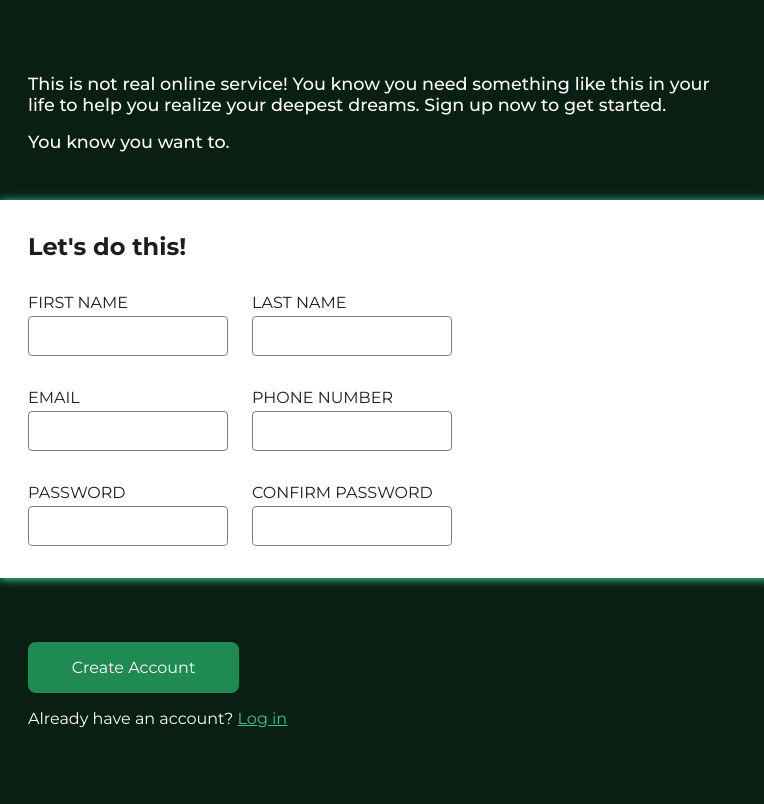
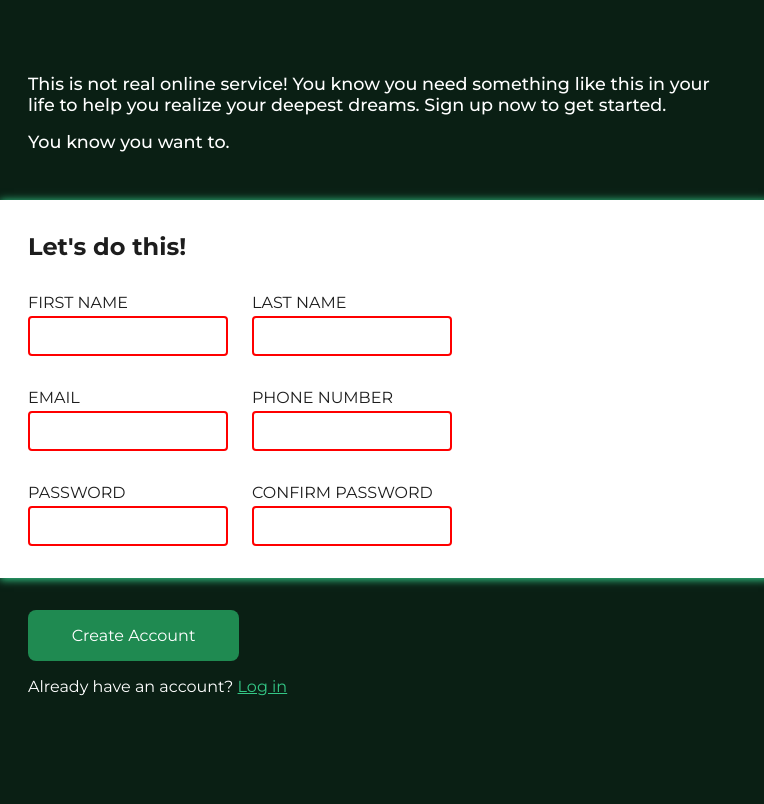
Before and after one commit to KimMillena/sign-up-form, a plain HTML site: page index.html in a window 1280 px wide. Shown: the full height of the page, 516-1280 px from the left. Drawn offline with Linux system fonts and the light colour scheme.

Commit message:
Add form validation

```diff
--- a/index.html
+++ b/index.html
@@ -29,52 +29,58 @@
                 <p class="form-text2">You know you want to.</p>
             </div>
 
-            <form class="form-container" action="/">
-                <h1 class="form-header">Let's do this!</h1>
+            <form class="form-container">
+                <div class="form-control-container">
+                    <h1 class="form-header">Let's do this!</h1>
 
-                <div class="form-control-container">
                     <div class="form-row">
                         <div class="form-control">
                             <label for="first-name">FIRST NAME</label>
-                            <input type="text">
+                            <input type="text" id="first-name" name="first-name" required>
                         </div>
 
                         <div class="form-control">
                             <label for="last-name">LAST NAME</label>
-                            <input type="text">
+                            <input type="text" id="last-name" name="last-name" required>
                         </div>
                     </div>
 
                     <div class="form-row">
                         <div class="form-control">
                             <label for="email">EMAIL</label>
-                            <input type="email" id="email">
+                            <input type="email" id="email" name="email" required>
                         </div>
 
                         <div class="form-control">
                             <label for="phone-number">PHONE NUMBER</label>
-                            <input type="tel" id="phone-number">
+                            <input type="tel" id="phone-number" name="phone-number" pattern="[0-9]{6,12}" maxlength="12"
+                                title="Phone number length must be between 6 and 12 and only contain numbers." required>
                         </div>
                     </div>
 
                     <div class="form-row">
                         <div class="form-control"><label for="password">PASSWORD</label>
-                            <input type="password" id="password">
+                            <input type="password" id="password" name="password"
+                                pattern="(?=.*\d)(?=.*[a-z])(?=.*[A-Z]).{8,}"
+                                title="Password must contain atleast one uppercase, one lowercase, one number, and be least 8 or more characters long."
+                                required>
                         </div>
 
                         <div class="form-control">
                             <label for="confirm-pass">CONFIRM PASSWORD</label>
-                            <input type="password" id="confirm-pass">
+                            <input type="password" id="confirm-pass" name="confirm-pass"
+                                pattern="(?=.*\d)(?=.*[a-z])(?=.*[A-Z]).{8,}"
+                                title="Password must contain atleast one uppercase, one lowercase, one number, and be least 8 or more characters long."
+                                required>
                         </div>
                     </div>
                 </div>
 
+                <div class="button-container">
+                    <button class="create-btn" type="submit">Create Account</button>
+                    <p>Already have an account? <a href="#">Log in</a></p>
+                </div>
             </form>
-
-            <div class="button-container">
-                <button class="create-btn" type="submit">Create Account</button>
-                <p>Already have an account? <a href="#">Log in</a></p>
-            </div>
         </section>
     </main>
 </body>
--- a/styles.css
+++ b/styles.css
@@ -83,7 +83,6 @@ body {
 /* FORM SECTION STYLES */
 
 .paragraph-container,
-.form-container,
 .button-container {
   padding: 2rem;
 }
@@ -104,28 +103,26 @@ body {
 }
 
 .form-container {
-  display: flex;
-  flex-direction: column;
-  justify-content: center;
-  background-color: #fff;
-  box-shadow: 5px 1px 8px 1px var(--light-green);
   margin-bottom: 2rem;
 }
 
 .form-header {
-  margin-bottom: 1rem;
   color: var(--dark-color);
 }
 
 .form-control-container {
   display: flex;
   flex-direction: column;
+  background-color: var(--light-color);
+  box-shadow: 5px 1px 8px 1px var(--light-green);
+  padding: 2rem;
   gap: 1rem;
 }
 
 .form-row {
   display: flex;
   align-items: center;
+  flex-wrap: wrap;
   gap: 1.5rem;
 }
 
@@ -135,18 +132,29 @@ body {
   color: var(--dark-color);
 }
 
+.form-control label {
+  color: var(--dark-color);
+  margin-top: 1rem;
+  margin-bottom: 0.25rem;
+}
+
 .form-control input {
   width: 200px;
   height: 40px;
-  border: 1px solid var(--border-color);
   border-radius: 0.25rem;
   padding: 0.5rem;
 }
 
-.form-control label {
-  color: var(--dark-color);
-  margin-top: 1rem;
-  margin-bottom: 0.25rem;
+.form-control input:focus {
+  border: 2px solid var(--border-color);
+}
+
+.form-control input:invalid {
+  border: 2px solid red;
+}
+
+.form-control input:valid {
+  border: 2px solid var(--medium-green);
 }
 
 /* BUTTON STYLES */
```
